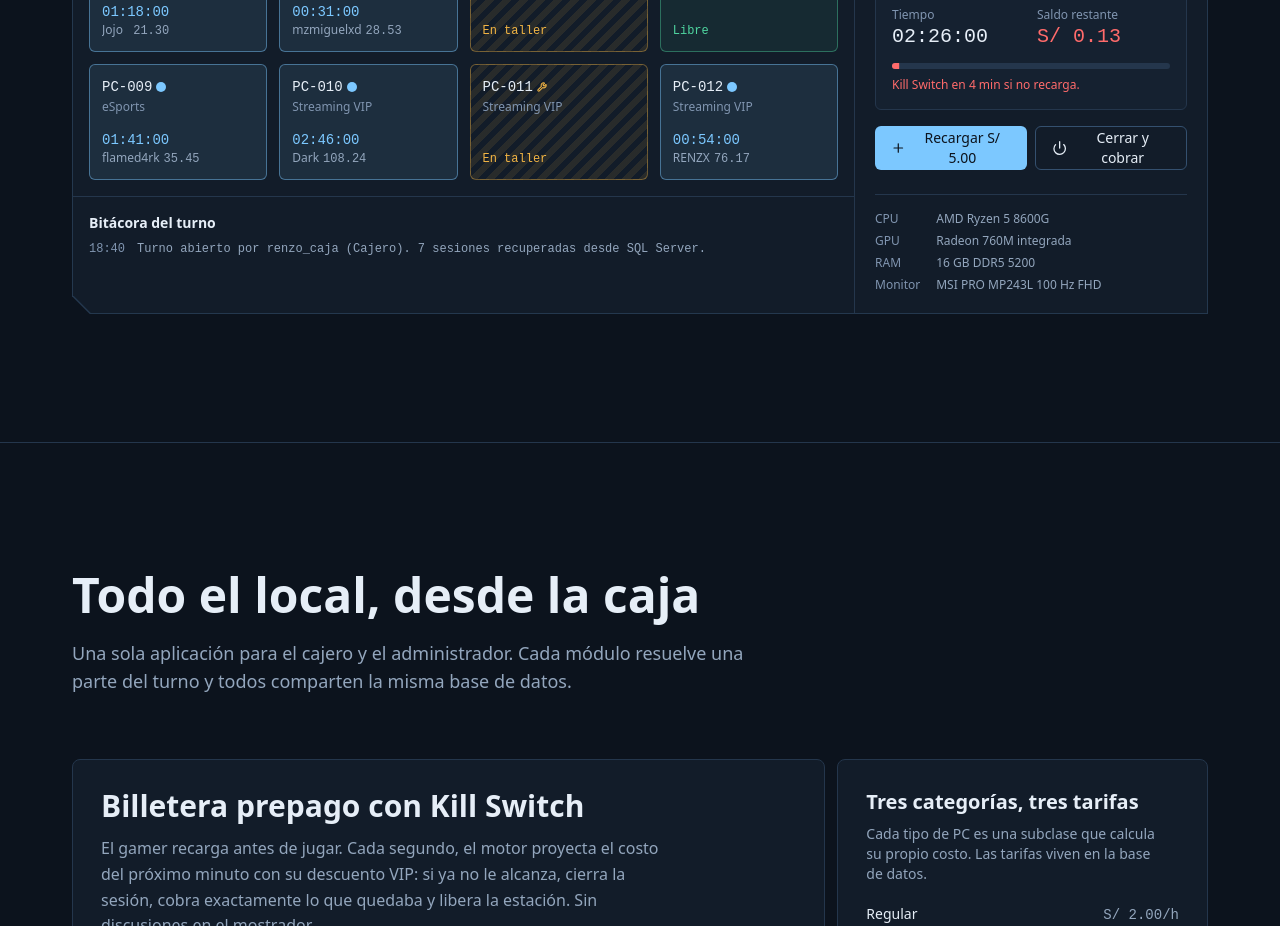
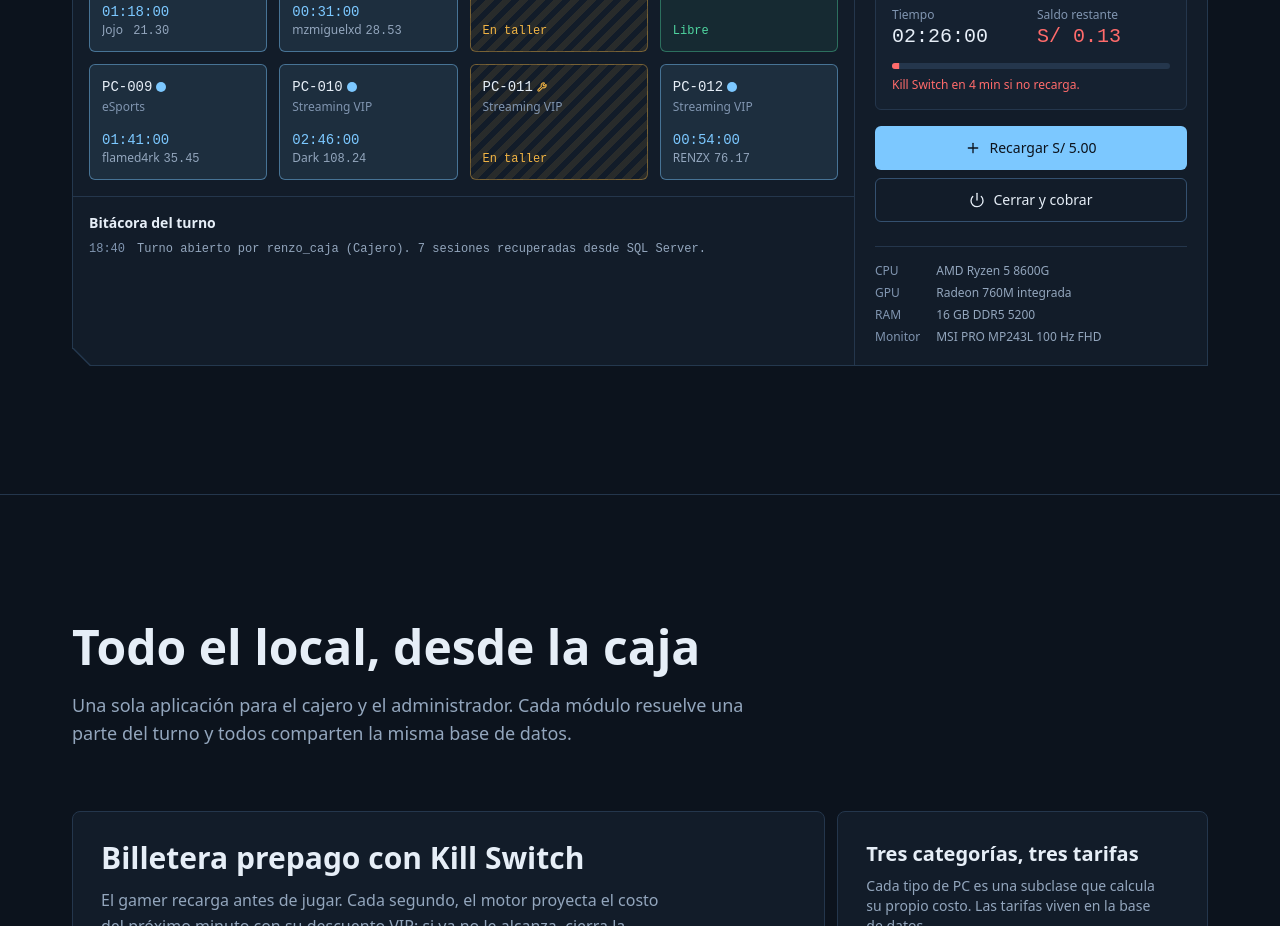
Before and after one commit to Itsfavi0/cyber-reinoso-web, a React (Vite) app: page / in a window 1280 px wide. Shown: the part 3060-3986 px from the top of the page. Built offline with nearby package versions, Linux system fonts and the light colour scheme.

Commit message:
chore: capturas en docs/, imagen Open Graph y botones del detalle en una columna

```diff
--- a/src/components/demo/StationDetail.jsx
+++ b/src/components/demo/StationDetail.jsx
@@ -97,7 +97,7 @@
         </p>
       </div>
 
-      <div className="mt-4 grid grid-cols-1 gap-2 sm:grid-cols-2 lg:grid-cols-1 xl:grid-cols-2">
+      <div className="mt-4 grid grid-cols-1 gap-2 sm:grid-cols-2 lg:grid-cols-1">
         <button type="button" className={primaryButton} onClick={() => dispatch({ type: 'topUp', gamerId: gamer.id })}>
           <Plus className="size-4" aria-hidden="true" />
           Recargar S/ 5.00
```
Also changed, not shown: public/og-image.png (added), 2 other files (tests, documents, lock files or other folders).
